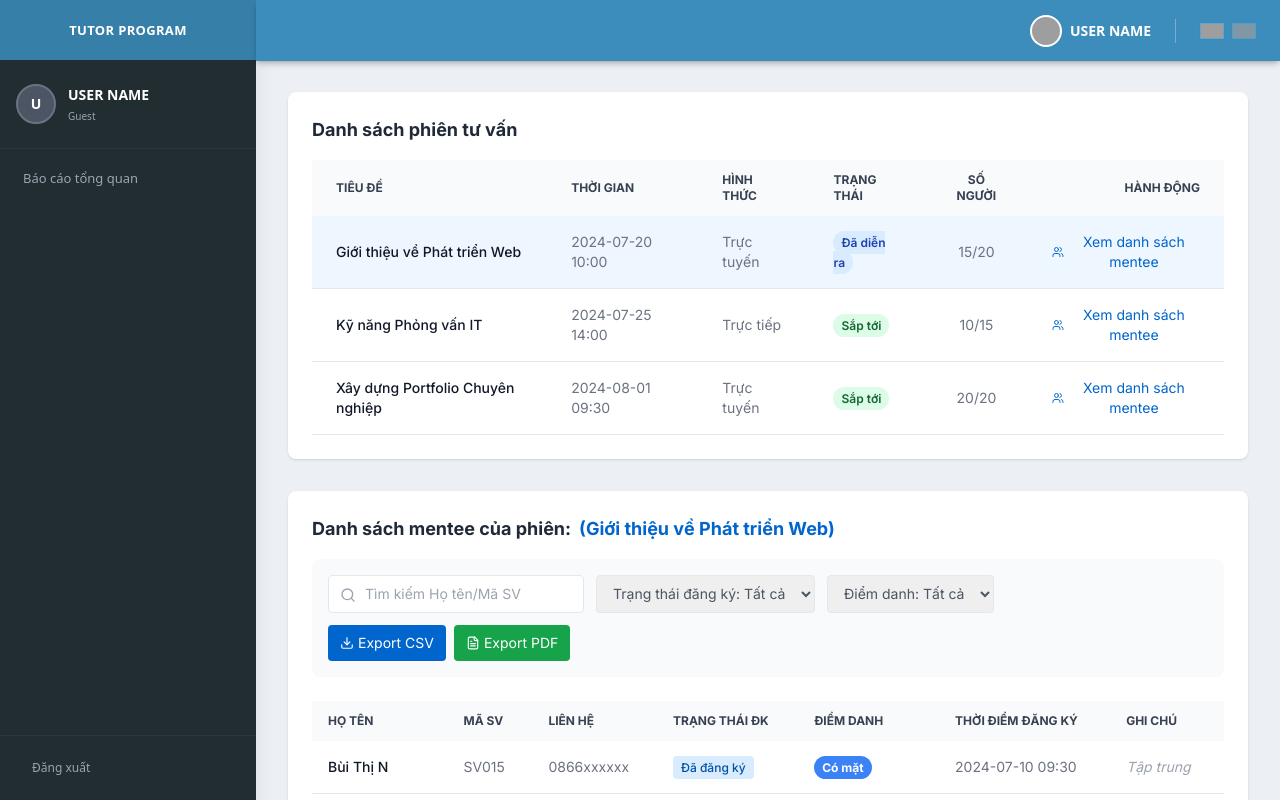
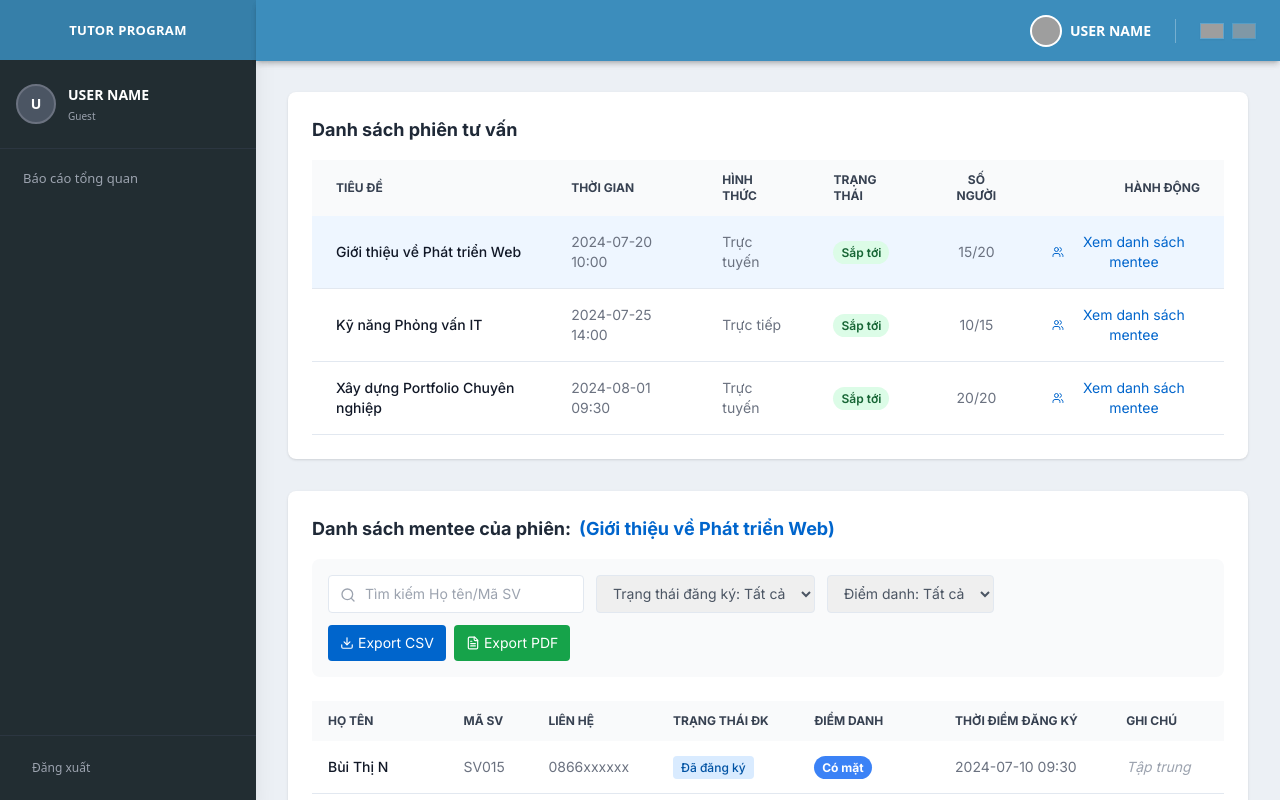
Before and after one commit to HuyLe1705/tutor-support-web, a Next.js app: page /dashboard/session in a window 1280 px wide. Shown: the top 800 px of the page. Built offline with nearby package versions, Linux system fonts and the light colour scheme; grey boxes are pictures that could not be loaded.

Commit message:
dữ liệu liên quan đến ghép  cặp và các phiên của tutor dùng để tìm các phiên khả dụng của tutor để mentee đăng ký

```diff
--- a/data/mockData.js
+++ b/data/mockData.js
@@ -19,10 +19,12 @@ export const SESSIONS = [
     title: "Giới thiệu về Phát triển Web",
     time: "2024-07-20 10:00",
     format: "Trực tuyến",
-    status: "Đã diễn ra",
+    status: "Sắp tới",
     current: 15,
     max: 20,
-    action: "view"
+    action: "view",
+    location:"H6-110",
+    tutor:"tutor1"
   },
   {
     id: "S002",
@@ -32,7 +34,9 @@ export const SESSIONS = [
     status: "Sắp tới",
     current: 10,
     max: 15,
-    action: "view"
+    action: "view",
+    location:"H6-410",
+    tutor:"tutor1"
   },
   {
     id: "S003",
@@ -42,7 +46,9 @@ export const SESSIONS = [
     status: "Sắp tới",
     current: 20,
     max: 20,
-    action: "view"
+    action: "view",
+    location:"Google meet",
+    tutor:"tutor1"
   }
 ];
 
```
Also changed, not shown: data/ghep_cap.ts (added, +14 -0 lines).
